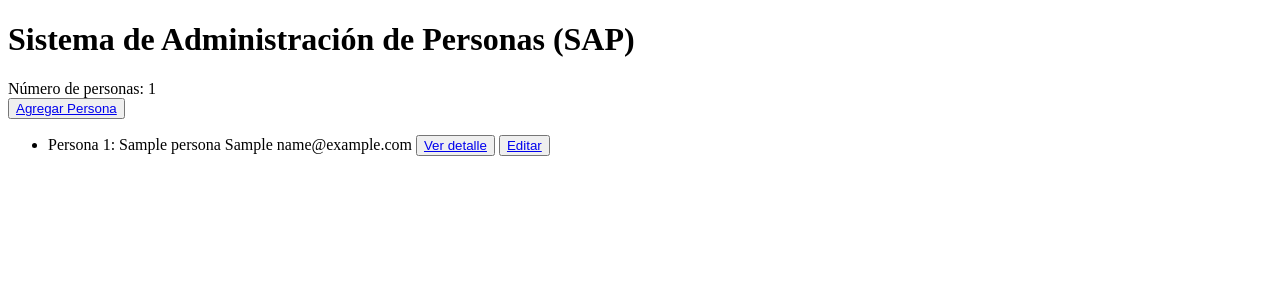
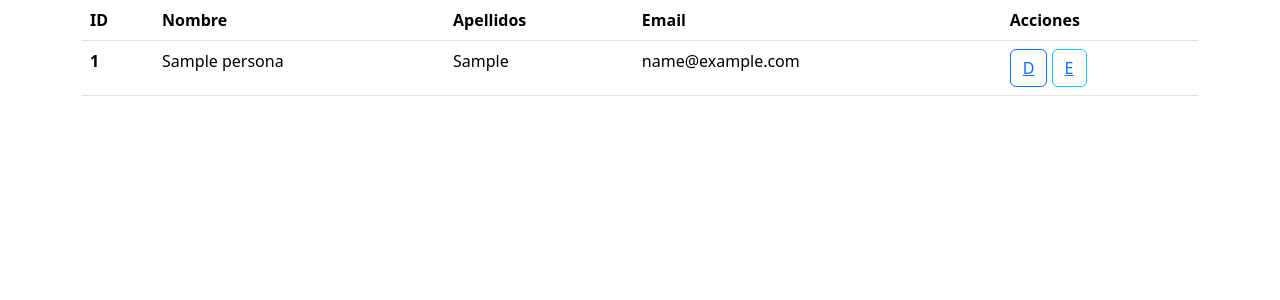
Before and after one commit to sekeer11/personas-django, a Django app: page / in a window 1280 px wide. Shown: the top 300 px of the page. Run offline with Django 4.2, Linux system fonts and the light colour scheme; tables that the repository leaves empty hold one stand-in row (values such as "Sample post"); some libraries are stand-ins or nearby versions.

Commit message:
Creacion de tablas con bootstrap en el fichero bienvenido.html

```diff
--- a/sap/webapp/templates/bienvenido.html
+++ b/sap/webapp/templates/bienvenido.html
@@ -1,30 +1,49 @@
 <!DOCTYPE html>
 <html lang="es">
+
 <head>
-    <meta charset="UTF-8">
-    <title>Bienvenido</title>
+  <meta charset="UTF-8">
+  <meta name="viewport" content="width=device-width, initial-scale=1.0">
+  <title>Bienvenido</title>
+
+  <link href="styles/bootstrap-4.3.1/css/bootstrap.min.css" rel="stylesheet">
+  <link href="styles/datatables/datatables.min.css" rel="stylesheet">
+
+  <script src="styles/js/jquery-3.4.1.js"></script>
+  <script src="styles/js/popper.min.js"></script>
+  <script src="styles/bootstrap-4.3.1/js/bootstrap.min.js"></script>
+  <script src="styles/datatables/datatables.min.js"></script>
 </head>
+
 <body>
-    <h1>Sistema de Administración de Personas (SAP)</h1>
-    <div>
-        Número de personas: {{no_personas}}
+  <div class="container">
+
+    <div class="row">
+      <div class="col-12">
+        <table class="table .table-striped">
+            <thead class="thead-dark">
+              <tr>
+                <th scope="col">ID</th>
+                <th scope="col">Nombre</th>
+                <th scope="col">Apellidos</th>
+                <th scope="col">Email</th>
+                <th scope="col">Acciones</th>
+              </tr>
+            </thead>
+            <tbody>
+            {% for persona in personas %}
+              <tr>
+                <th scope="row">{{persona.id}}</th>
+                <td>{{persona.nombre}}</td>
+                <td>{{persona.apellidos}}</td>
+                <td>{{persona.email}}</td>
+                <td><button type="button" class="btn btn-outline-primary" data-toggle="tooltip" data-placement="top" title="Detalles"><a href="detalle_persona/{{persona.id}}">D</a></button>  <button type="button" class="btn btn-outline-info" data-toggle="tooltip" data-placement="top" title="Editar"><a href="editar_persona/{{persona.id}}">E</a></button></td>
+              </tr>
+            {% endfor %}
+            </tbody>
+        </table>
+      </div>
     </div>
-    <div>
-        <button><a href="nueva_persona">Agregar Persona</a></button>
-    </div>
-    <div>
-        <ul>
-            {% for persona in personas %}
-                <li>
-                    Persona {{persona.id}}:
-                    {{persona.nombre}}
-                    {{persona.apellidos}}
-                    {{persona.email}}
-                    <button><a href="detalle_persona/{{persona.id}}">Ver detalle</a></button>
-                    <button><a href="editar_persona/{{persona.id}}">Editar</a></button>
-                </li>
-            {% endfor %}
-        </ul>
-    </div>
+   </div>
 </body>
 </html>
```
